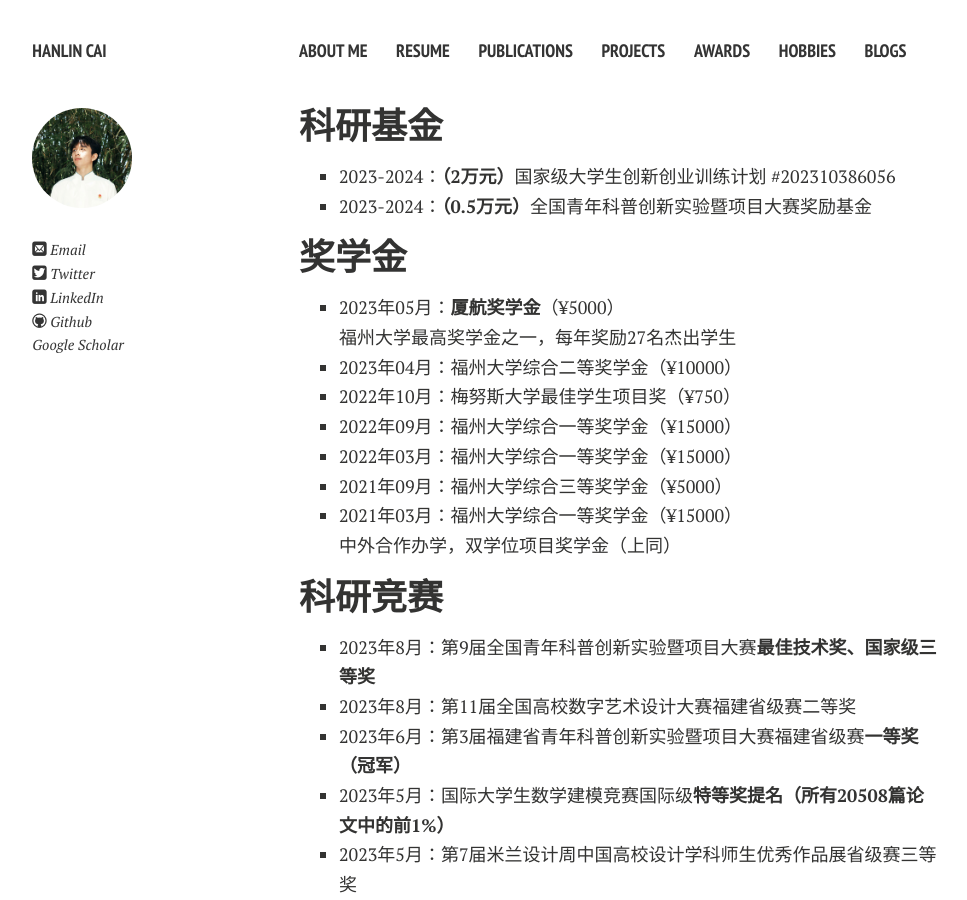
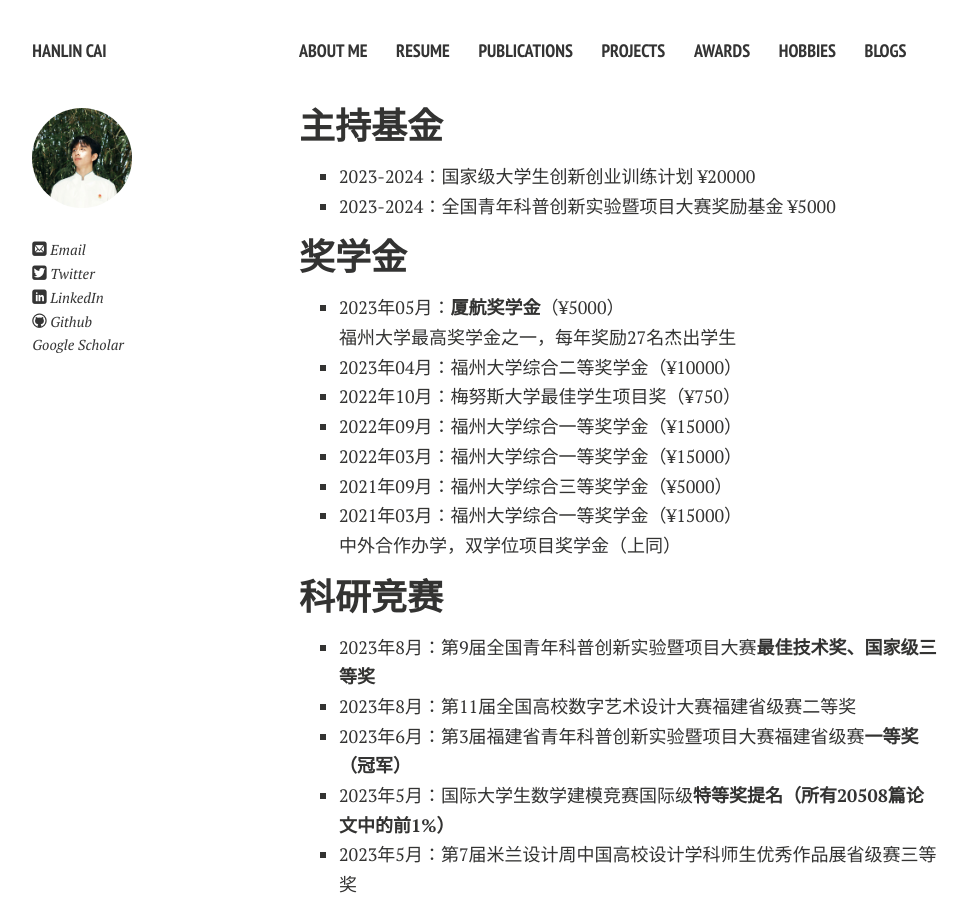
Before and after one commit to GuangLun2000/GuangLun2000.github.io, a Jekyll site: the page built from file/awards-zh.md, in a window 1280 px wide and 900 px high. Shown: the whole window, without its empty margins (21-988 px from the left). Built offline with Jekyll 4.4.1, drawn with Linux system fonts in a browser that asks for light colours; nearby versions of some CDN libraries; comment, search, counter and statistics services are not loaded; a style sheet for code colours, icons or effects is not loaded; some of the changed text lies outside the part shown.

Commit message:
Update awards-zh.md

```diff
--- a/file/awards-zh.md
+++ b/file/awards-zh.md
@@ -4,10 +4,10 @@ permalink: /file/awards-zh/index.html
 title: Awards-zh
 ---
 
-## 科研基金
+## 主持基金
 
-- 2023-2024：**（2万元）**国家级大学生创新创业训练计划 #202310386056
-- 2023-2024：**（0.5万元）**全国青年科普创新实验暨项目大赛奖励基金
+- 2023-2024：国家级大学生创新创业训练计划 ¥20000
+- 2023-2024：全国青年科普创新实验暨项目大赛奖励基金 ¥5000
 
 ## 奖学金
 
```
Also changed, not shown: other parts of file/awards-zh.md (+1 -1 lines).
